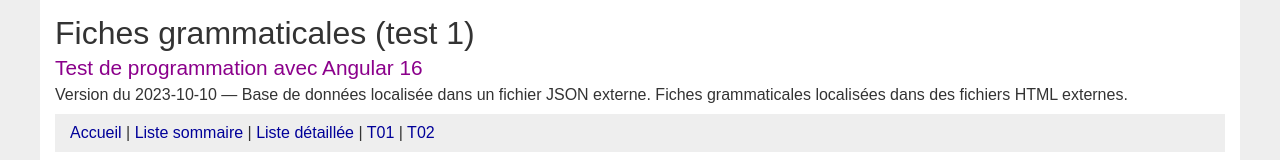
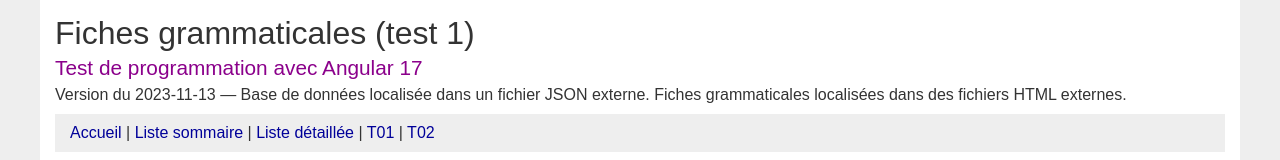
Before and after one commit to ghislaincoutu/angular-e21, an Angular app: page /accueil in a window 1280 px wide. Shown: the top 160 px of the page. Built offline with nearby package versions, Linux system fonts and the light colour scheme.

Commit message:
Exercice Angular

```diff
--- a/angular.json
+++ b/angular.json
@@ -73,10 +73,10 @@
           "builder": "@angular-devkit/build-angular:dev-server",
           "configurations": {
             "production": {
-              "browserTarget": "angular-e21:build:production"
+              "buildTarget": "angular-e21:build:production"
             },
             "development": {
-              "browserTarget": "angular-e21:build:development"
+              "buildTarget": "angular-e21:build:development"
             }
           },
           "defaultConfiguration": "development"
@@ -84,7 +84,7 @@
         "extract-i18n": {
           "builder": "@angular-devkit/build-angular:extract-i18n",
           "options": {
-            "browserTarget": "angular-e21:build"
+            "buildTarget": "angular-e21:build"
           }
         },
         "test": {
--- a/src/app/app.component.html
+++ b/src/app/app.component.html
@@ -1,8 +1,8 @@
 <div class="container">
   <header>
     <h1>Fiches grammaticales (test 1)</h1>
-    <p class="subtitle">Test de programmation avec Angular 16</p>
-    <p>Version du 2023-10-10 &mdash; Base de données localisée dans un fichier JSON externe. Fiches grammaticales localisées dans des fichiers HTML externes.</p>
+    <p class="subtitle">Test de programmation avec Angular 17</p>
+    <p>Version du 2023-11-13 &mdash; Base de données localisée dans un fichier JSON externe. Fiches grammaticales localisées dans des fichiers HTML externes.</p>
   </header>
   <nav>
     <app-menu></app-menu>
```
Also changed, not shown: package.json (+13 -13 lines), 2 other files (tests, documents, lock files or other folders).
